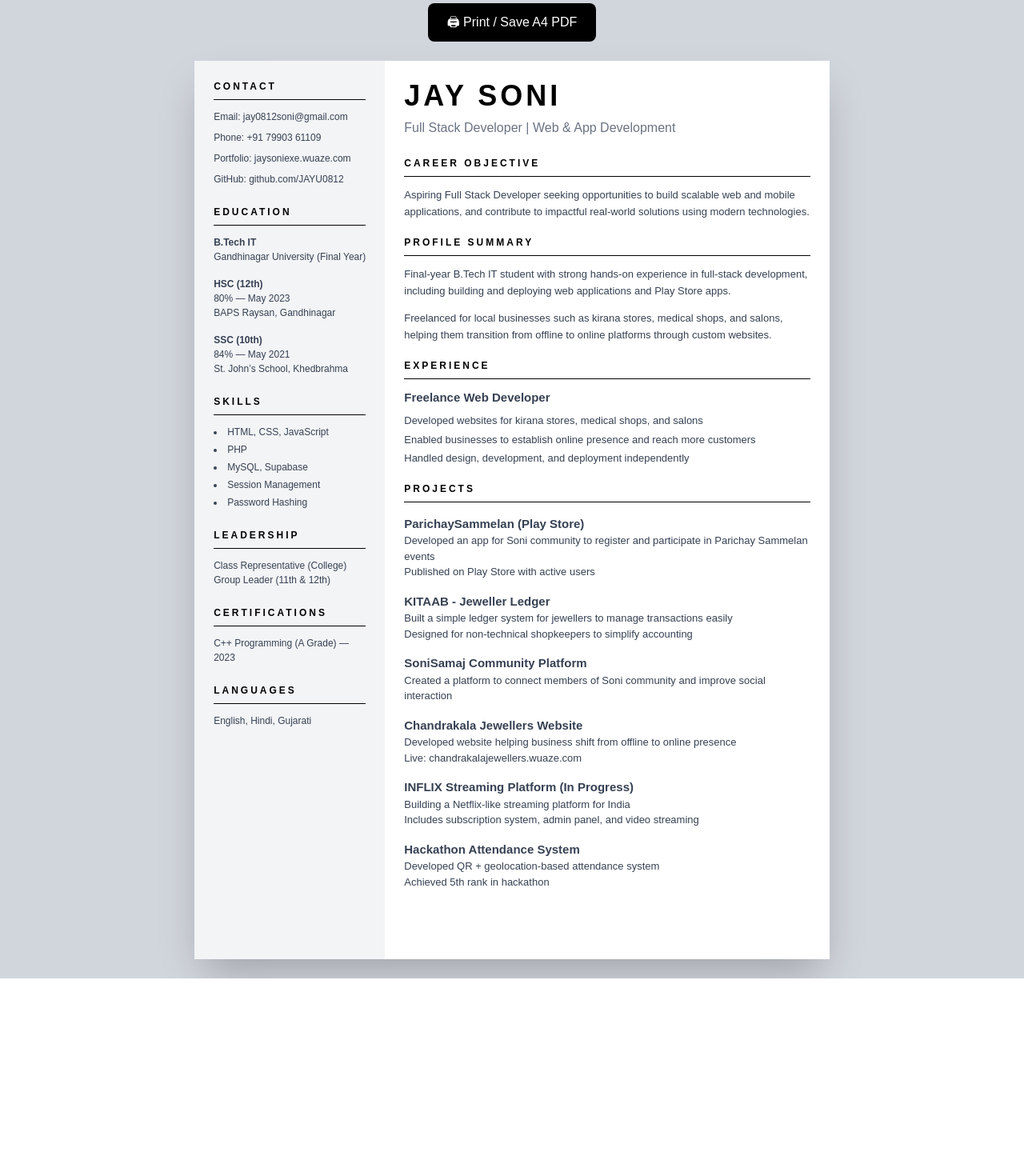
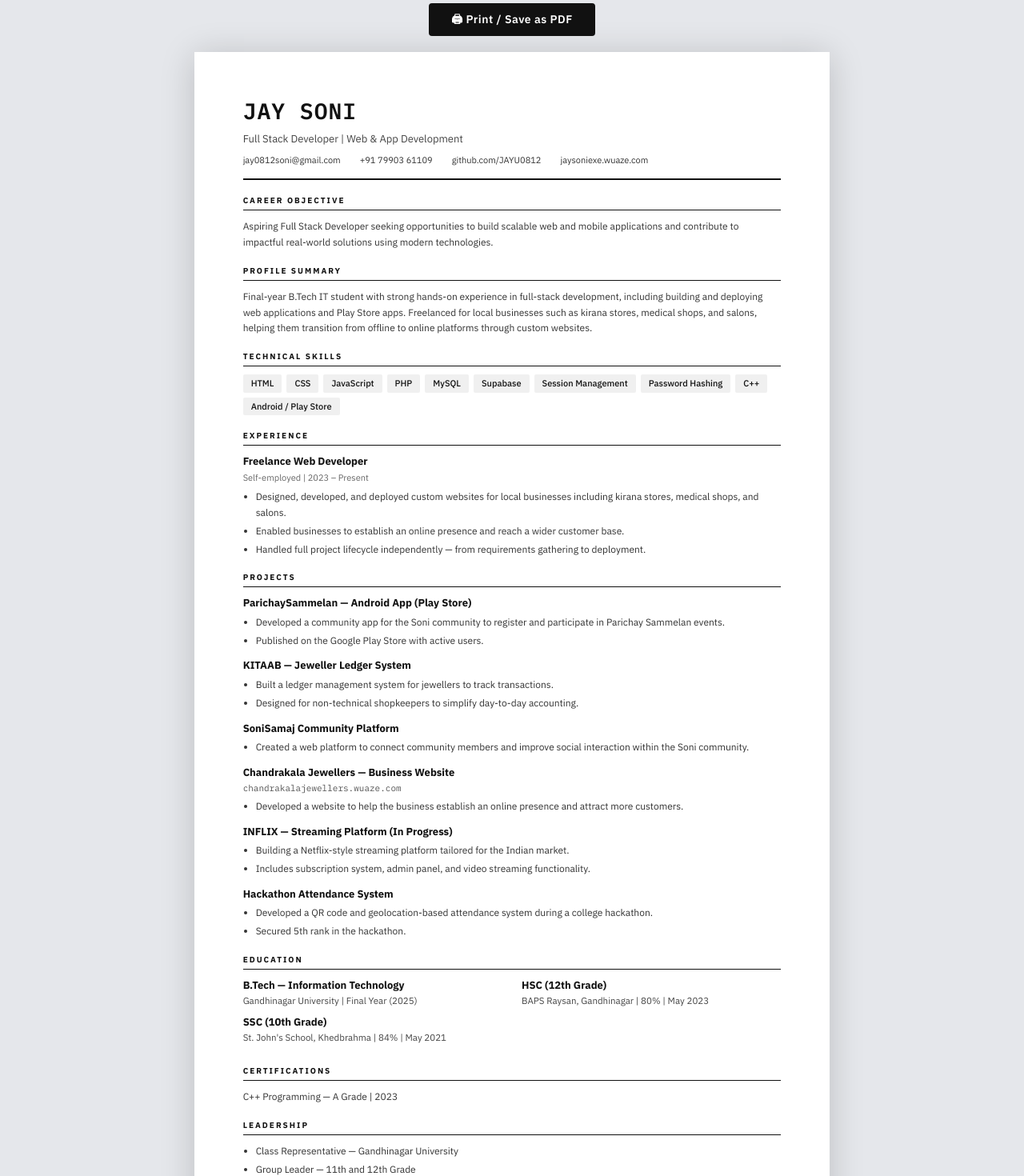
Before and after one commit to JAYU0812/portfolio, a React (Vite) app: page /resume in a window 1280 px wide. Shown: the part 20-1490 px from the top of the page at 80% size. Before the commit the page ends 1243 px from the top, so only its background shows below. Built offline with nearby package versions, Linux system fonts and the light colour scheme.

Commit message:
Resume update

```diff
--- a/src/pages/Resume.jsx
+++ b/src/pages/Resume.jsx
@@ -1,410 +1,346 @@
 import React from "react";
 
 export default function Resume() {
-
   const handlePrint = () => {
     window.print();
   };
 
   return (
     <>
-      {/* PRINT CSS */}
-      <style>
-        {`
+      <style>{`
+        @import url('https://fonts.googleapis.com/css2?family=IBM+Plex+Sans:wght@400;500;600;700&family=IBM+Plex+Mono:wght@400;600&display=swap');
+
         @page {
           size: A4;
           margin: 0;
         }
 
         @media print {
+          body { background: white; }
+          .print-hidden { display: none; }
+          .resume-page {
+            width: 210mm;
+            min-height: 297mm;
+            margin: 0;
+            box-shadow: none;
+            padding: 14mm 16mm !important;
+          }
+        }
+
+        * { box-sizing: border-box; }
 
         body {
-              background: white;
-            }
-
-            .print-hidden {
-              display: none;
+          font-family: 'IBM Plex Sans', sans-serif;
         }
 
         .resume-page {
-              width: 210mm;
-              height: 297mm;
+          font-family: 'IBM Plex Sans', sans-serif;
+        }
+
+        .section-title {
+          font-size: 10px;
+          font-weight: 700;
+          letter-spacing: 2px;
+          text-transform: uppercase;
+          color: #111;
+          border-bottom: 1.5px solid #111;
+          padding-bottom: 4px;
+          margin-bottom: 10px;
+          margin-top: 18px;
+        }
+
+        .name {
+          font-family: 'IBM Plex Mono', monospace;
+          font-size: 28px;
+          font-weight: 600;
+          letter-spacing: 1px;
+          color: #111;
+          margin: 0 0 4px 0;
+        }
+
+        .title-line {
+          font-size: 13px;
+          color: #444;
+          margin: 0 0 2px 0;
+        }
+
+        .contact-line {
+          font-size: 11px;
+          color: #333;
           margin: 0;
-              box-shadow: none;
-              overflow: hidden;
+          line-height: 1.8;
         }
+
+        .contact-line a {
+          color: #333;
+          text-decoration: none;
         }
-        `}
-      </style>
 
-      <div className="bg-gray-300 min-h-screen py-6">
+        .body-text {
+          font-size: 12px;
+          color: #333;
+          line-height: 1.65;
+          margin: 0 0 6px 0;
+        }
 
-        {/* PRINT BUTTON */}
-        <div className="flex justify-center mb-6 print-hidden">
+        .job-title {
+          font-size: 13px;
+          font-weight: 700;
+          color: #111;
+          margin: 0 0 2px 0;
+        }
 
+        .job-meta {
+          font-size: 11px;
+          color: #666;
+          margin: 0 0 6px 0;
+        }
+
+        .bullet-list {
+          margin: 4px 0 0 0;
+          padding-left: 16px;
+          list-style-type: disc;
+        }
+
+        .bullet-list li {
+          font-size: 12px;
+          color: #333;
+          line-height: 1.65;
+          margin-bottom: 3px;
+        }
+
+        .project-name {
+          font-size: 13px;
+          font-weight: 700;
+          color: #111;
+          margin: 0 0 2px 0;
+        }
+
+        .project-url {
+          font-size: 11px;
+          color: #555;
+          font-family: 'IBM Plex Mono', monospace;
+          margin: 0 0 4px 0;
+        }
+
+        .edu-degree {
+          font-size: 13px;
+          font-weight: 700;
+          color: #111;
+          margin: 0 0 1px 0;
+        }
+
+        .edu-meta {
+          font-size: 11.5px;
+          color: #444;
+          margin: 0 0 8px 0;
+          line-height: 1.5;
+        }
+
+        .skills-grid {
+          display: flex;
+          flex-wrap: wrap;
+          gap: 6px;
+          margin-top: 4px;
+        }
+
+        .skill-tag {
+          font-size: 11px;
+          background: #f0f0f0;
+          color: #111;
+          padding: 3px 10px;
+          border-radius: 2px;
+          font-weight: 500;
+        }
+
+        .two-col {
+          display: grid;
+          grid-template-columns: 1fr 1fr;
+          gap: 0 24px;
+        }
+
+        .header-bar {
+          border-bottom: 2px solid #111;
+          padding-bottom: 12px;
+          margin-bottom: 2px;
+        }
+
+        .header-contact-row {
+          display: flex;
+          flex-wrap: wrap;
+          gap: 0 24px;
+          margin-top: 8px;
+        }
+      `}</style>
+
+      {/* Print Button */}
+      <div className="print-hidden" style={{ background: "#e5e7eb", minHeight: "100vh", paddingTop: "24px" }}>
+        <div style={{ display: "flex", justifyContent: "center", marginBottom: "20px" }}>
           <button
             onClick={handlePrint}
-            className="bg-black text-white px-6 py-3 rounded-lg hover:bg-gray-800 transition"
+            style={{
+              background: "#111",
+              color: "#fff",
+              padding: "10px 28px",
+              border: "none",
+              borderRadius: "4px",
+              fontSize: "14px",
+              cursor: "pointer",
+              fontFamily: "IBM Plex Sans, sans-serif",
+              fontWeight: 600,
+              letterSpacing: "0.5px"
+            }}
           >
-            🖨 Print / Save A4 PDF
+            🖨 Print / Save as PDF
           </button>
-
         </div>
 
-        {/* RESUME */}
+        {/* RESUME PAGE */}
         <div
-          className="
-            resume-page
-            bg-white
-            mx-auto
-            shadow-2xl
-            grid
-            grid-cols-[30%_70%]
-          "
+          className="resume-page"
           style={{
             width: "210mm",
-            height: "297mm",
+            minHeight: "297mm",
+            background: "#fff",
+            margin: "0 auto",
+            padding: "14mm 16mm",
+            boxShadow: "0 4px 40px rgba(0,0,0,0.18)",
           }}
         >
 
-          {/* LEFT SIDE */}
-          <div className="bg-gray-100 p-6 overflow-hidden">
+          {/* ── HEADER ── */}
+          <div className="header-bar">
+            <h1 className="name">JAY SONI</h1>
+            <p className="title-line">Full Stack Developer | Web &amp; App Development</p>
+            <div className="header-contact-row">
+              <p className="contact-line">jay0812soni@gmail.com</p>
+              <p className="contact-line">+91 79903 61109</p>
+              <p className="contact-line">github.com/JAYU0812</p>
+              <p className="contact-line">jaysoniexe.wuaze.com</p>
+            </div>
+          </div>
 
-            {/* CONTACT */}
-            <div className="mb-6">
+          {/* ── CAREER OBJECTIVE ── */}
+          <h2 className="section-title">Career Objective</h2>
+          <p className="body-text">
+            Aspiring Full Stack Developer seeking opportunities to build scalable web and mobile
+            applications and contribute to impactful real-world solutions using modern technologies.
+          </p>
 
-              <h3 className="text-xs font-bold tracking-[3px] border-b pb-2 mb-3">
-                CONTACT
-              </h3>
+          {/* ── PROFILE SUMMARY ── */}
+          <h2 className="section-title">Profile Summary</h2>
+          <p className="body-text">
+            Final-year B.Tech IT student with strong hands-on experience in full-stack development,
+            including building and deploying web applications and Play Store apps. Freelanced for local
+            businesses such as kirana stores, medical shops, and salons, helping them transition from
+            offline to online platforms through custom websites.
+          </p>
 
-              <div className="space-y-2 text-[12px] text-gray-700">
+          {/* ── SKILLS ── */}
+          <h2 className="section-title">Technical Skills</h2>
+          <div className="skills-grid">
+            {[
+              "HTML", "CSS", "JavaScript", "PHP", "MySQL", "Supabase",
+              "Session Management", "Password Hashing", "C++", "Android / Play Store"
+            ].map(s => (
+              <span className="skill-tag" key={s}>{s}</span>
+            ))}
+          </div>
 
-                <p>Email: jay0812soni@gmail.com</p>
+          {/* ── EXPERIENCE ── */}
+          <h2 className="section-title">Experience</h2>
+          <p className="job-title">Freelance Web Developer</p>
+          <p className="job-meta">Self-employed | 2023 – Present</p>
+          <ul className="bullet-list">
+            <li>Designed, developed, and deployed custom websites for local businesses including kirana stores, medical shops, and salons.</li>
+            <li>Enabled businesses to establish an online presence and reach a wider customer base.</li>
+            <li>Handled full project lifecycle independently — from requirements gathering to deployment.</li>
+          </ul>
 
-                <p>Phone: +91 79903 61109</p>
+          {/* ── PROJECTS ── */}
+          <h2 className="section-title">Projects</h2>
 
-                <p>Portfolio: jaysoniexe.wuaze.com</p>
+          <div style={{ marginBottom: "12px" }}>
+            <p className="project-name">ParichaySammelan — Android App (Play Store)</p>
+            <ul className="bullet-list">
+              <li>Developed a community app for the Soni community to register and participate in Parichay Sammelan events.</li>
+              <li>Published on the Google Play Store with active users.</li>
+            </ul>
+          </div>
 
-                <p>GitHub: github.com/JAYU0812</p>
+          <div style={{ marginBottom: "12px" }}>
+            <p className="project-name">KITAAB — Jeweller Ledger System</p>
+            <ul className="bullet-list">
+              <li>Built a ledger management system for jewellers to track transactions.</li>
+              <li>Designed for non-technical shopkeepers to simplify day-to-day accounting.</li>
+            </ul>
+          </div>
+
+          <div style={{ marginBottom: "12px" }}>
+            <p className="project-name">SoniSamaj Community Platform</p>
+            <ul className="bullet-list">
+              <li>Created a web platform to connect community members and improve social interaction within the Soni community.</li>
+            </ul>
+          </div>
+
+          <div style={{ marginBottom: "12px" }}>
+            <p className="project-name">Chandrakala Jewellers — Business Website</p>
+            <p className="project-url">chandrakalajewellers.wuaze.com</p>
+            <ul className="bullet-list">
+              <li>Developed a website to help the business establish an online presence and attract more customers.</li>
+            </ul>
+          </div>
+
+          <div style={{ marginBottom: "12px" }}>
+            <p className="project-name">INFLIX — Streaming Platform (In Progress)</p>
+            <ul className="bullet-list">
+              <li>Building a Netflix-style streaming platform tailored for the Indian market.</li>
+              <li>Includes subscription system, admin panel, and video streaming functionality.</li>
+            </ul>
+          </div>
+
+          <div style={{ marginBottom: "12px" }}>
+            <p className="project-name">Hackathon Attendance System</p>
+            <ul className="bullet-list">
+              <li>Developed a QR code and geolocation-based attendance system during a college hackathon.</li>
+              <li>Secured 5th rank in the hackathon.</li>
+            </ul>
+          </div>
+
+          {/* ── EDUCATION ── */}
+          <h2 className="section-title">Education</h2>
+
+          <div className="two-col">
+            <div>
+              <p className="edu-degree">B.Tech — Information Technology</p>
+              <p className="edu-meta">Gandhinagar University | Final Year (2025)</p>
+            </div>
+            <div>
+              <p className="edu-degree">HSC (12th Grade)</p>
+              <p className="edu-meta">BAPS Raysan, Gandhinagar | 80% | May 2023</p>
+            </div>
+            <div>
+              <p className="edu-degree">SSC (10th Grade)</p>
+              <p className="edu-meta">St. John's School, Khedbrahma | 84% | May 2021</p>
+            </div>
+          </div>
+
+          {/* ── CERTIFICATIONS ── */}
+          <h2 className="section-title">Certifications</h2>
+          <p className="body-text">C++ Programming — A Grade | 2023</p>
+
+          {/* ── LEADERSHIP ── */}
+          <h2 className="section-title">Leadership</h2>
+          <ul className="bullet-list">
+            <li>Class Representative — Gandhinagar University</li>
+            <li>Group Leader — 11th and 12th Grade</li>
+          </ul>
+
+          {/* ── LANGUAGES ── */}
+          <h2 className="section-title">Languages</h2>
+          <p className="body-text">English | Hindi | Gujarati</p>
 
         </div>
-
-            </div>
-
-            {/* EDUCATION */}
-            <div className="mb-6">
-
-              <h3 className="text-xs font-bold tracking-[3px] border-b pb-2 mb-3">
-                EDUCATION
-              </h3>
-
-              <div className="space-y-4 text-[12px] text-gray-700">
-
-                <div>
-
-                  <p className="font-bold">
-                    B.Tech IT
-                  </p>
-
-                  <p>
-                    Gandhinagar University (Final Year)
-                  </p>
-
-                </div>
-
-                <div>
-
-                  <p className="font-bold">
-                    HSC (12th)
-                  </p>
-
-                  <p>
-                    80% — May 2023
-                  </p>
-
-                  <p>
-                    BAPS Raysan, Gandhinagar
-                  </p>
-
-                </div>
-
-                <div>
-
-                  <p className="font-bold">
-                    SSC (10th)
-                  </p>
-
-                  <p>
-                    84% — May 2021
-                  </p>
-
-                  <p>
-                    St. John’s School, Khedbrahma
-                  </p>
-
-                </div>
-
-              </div>
-
-            </div>
-
-            {/* SKILLS */}
-            <div className="mb-6">
-
-              <h3 className="text-xs font-bold tracking-[3px] border-b pb-2 mb-3">
-                SKILLS
-              </h3>
-
-              <ul className="list-disc list-inside space-y-1 text-[12px] text-gray-700">
-
-                <li>HTML, CSS, JavaScript</li>
-                <li>PHP</li>
-                <li>MySQL, Supabase</li>
-                <li>Session Management</li>
-                <li>Password Hashing</li>
-
-              </ul>
-
-            </div>
-
-            {/* LEADERSHIP */}
-            <div className="mb-6">
-
-              <h3 className="text-xs font-bold tracking-[3px] border-b pb-2 mb-3">
-                LEADERSHIP
-              </h3>
-
-              <p className="text-[12px] text-gray-700">
-                Class Representative (College)
-              </p>
-
-              <p className="text-[12px] text-gray-700">
-                Group Leader (11th & 12th)
-              </p>
-
-            </div>
-
-            {/* CERTIFICATIONS */}
-            <div className="mb-6">
-
-              <h3 className="text-xs font-bold tracking-[3px] border-b pb-2 mb-3">
-                CERTIFICATIONS
-              </h3>
-
-              <p className="text-[12px] text-gray-700">
-                C++ Programming (A Grade) — 2023
-              </p>
-
-            </div>
-
-            {/* LANGUAGES */}
-            <div>
-
-              <h3 className="text-xs font-bold tracking-[3px] border-b pb-2 mb-3">
-                LANGUAGES
-              </h3>
-
-              <p className="text-[12px] text-gray-700">
-                English, Hindi, Gujarati
-              </p>
-
-            </div>
-
-          </div>
-
-          {/* RIGHT SIDE */}
-          <div className="p-6 overflow-hidden">
-
-            {/* NAME */}
-            <div className="mb-6">
-
-              <h1 className="text-4xl font-bold tracking-[4px]">
-                JAY SONI
-              </h1>
-
-              <p className="text-gray-500 mt-2">
-                Full Stack Developer | Web & App Development
-              </p>
-
-            </div>
-
-            {/* CAREER OBJECTIVE */}
-            <div className="mb-5">
-
-              <h3 className="text-xs font-bold tracking-[3px] border-b pb-2 mb-3">
-                CAREER OBJECTIVE
-              </h3>
-
-              <p className="text-[13px] text-gray-700 leading-relaxed">
-                Aspiring Full Stack Developer seeking opportunities to build scalable web and mobile
-                applications, and contribute to impactful real-world solutions using modern technologies.
-              </p>
-
-            </div>
-
-            {/* PROFILE SUMMARY */}
-            <div className="mb-5">
-
-              <h3 className="text-xs font-bold tracking-[3px] border-b pb-2 mb-3">
-                PROFILE SUMMARY
-              </h3>
-
-              <p className="text-[13px] text-gray-700 leading-relaxed mb-3">
-                Final-year B.Tech IT student with strong hands-on experience in full-stack development,
-                including building and deploying web applications and Play Store apps.
-              </p>
-
-              <p className="text-[13px] text-gray-700 leading-relaxed">
-                Freelanced for local businesses such as kirana stores, medical shops, and salons,
-                helping them transition from offline to online platforms through custom websites.
-              </p>
-
-            </div>
-
-            {/* EXPERIENCE */}
-            <div className="mb-5">
-
-              <h3 className="text-xs font-bold tracking-[3px] border-b pb-2 mb-3">
-                EXPERIENCE
-              </h3>
-
-              <div className="text-[13px] text-gray-700">
-
-                <h4 className="font-bold text-[15px] mb-2">
-                  Freelance Web Developer
-                </h4>
-
-                <p className="mb-1">
-                  Developed websites for kirana stores, medical shops, and salons
-                </p>
-
-                <p className="mb-1">
-                  Enabled businesses to establish online presence and reach more customers
-                </p>
-
-                <p>
-                  Handled design, development, and deployment independently
-                </p>
-
-              </div>
-
-            </div>
-
-            {/* PROJECTS */}
-            <div>
-
-              <h3 className="text-xs font-bold tracking-[3px] border-b pb-2 mb-4">
-                PROJECTS
-              </h3>
-
-              <div className="space-y-4 text-[13px] text-gray-700">
-
-                {/* PROJECT 1 */}
-                <div>
-
-                  <h4 className="font-bold text-[15px]">
-                    ParichaySammelan (Play Store)
-                  </h4>
-
-                  <p>
-                    Developed an app for Soni community to register and participate in Parichay Sammelan events
-                  </p>
-
-                  <p>
-                    Published on Play Store with active users
-                  </p>
-
-                </div>
-
-                {/* PROJECT 2 */}
-                <div>
-
-                  <h4 className="font-bold text-[15px]">
-                    KITAAB - Jeweller Ledger
-                  </h4>
-
-                  <p>
-                    Built a simple ledger system for jewellers to manage transactions easily
-                  </p>
-
-                  <p>
-                    Designed for non-technical shopkeepers to simplify accounting
-                  </p>
-
-                </div>
-
-                {/* PROJECT 3 */}
-                <div>
-
-                  <h4 className="font-bold text-[15px]">
-                    SoniSamaj Community Platform
-                  </h4>
-
-                  <p>
-                    Created a platform to connect members of Soni community and improve social interaction
-                  </p>
-
-                </div>
-
-                {/* PROJECT 4 */}
-                <div>
-
-                  <h4 className="font-bold text-[15px]">
-                    Chandrakala Jewellers Website
-                  </h4>
-
-                  <p>
-                    Developed website helping business shift from offline to online presence
-                  </p>
-
-                  <p>
-                    Live: chandrakalajewellers.wuaze.com
-                  </p>
-
-                </div>
-
-                {/* PROJECT 5 */}
-                <div>
-
-                  <h4 className="font-bold text-[15px]">
-                    INFLIX Streaming Platform (In Progress)
-                  </h4>
-
-                  <p>
-                    Building a Netflix-like streaming platform for India
-                  </p>
-
-                  <p>
-                    Includes subscription system, admin panel, and video streaming
-                  </p>
-
-                </div>
-
-                {/* PROJECT 6 */}
-                <div>
-
-                  <h4 className="font-bold text-[15px]">
-                    Hackathon Attendance System
-                  </h4>
-
-                  <p>
-                    Developed QR + geolocation-based attendance system
-                  </p>
-
-                  <p>
-                    Achieved 5th rank in hackathon
-                  </p>
-
-                </div>
-
-              </div>
-
-            </div>
-
-          </div>
-
-        </div>
-
       </div>
     </>
   );
```
Lines whose indentation alone changed are shown as unchanged.
